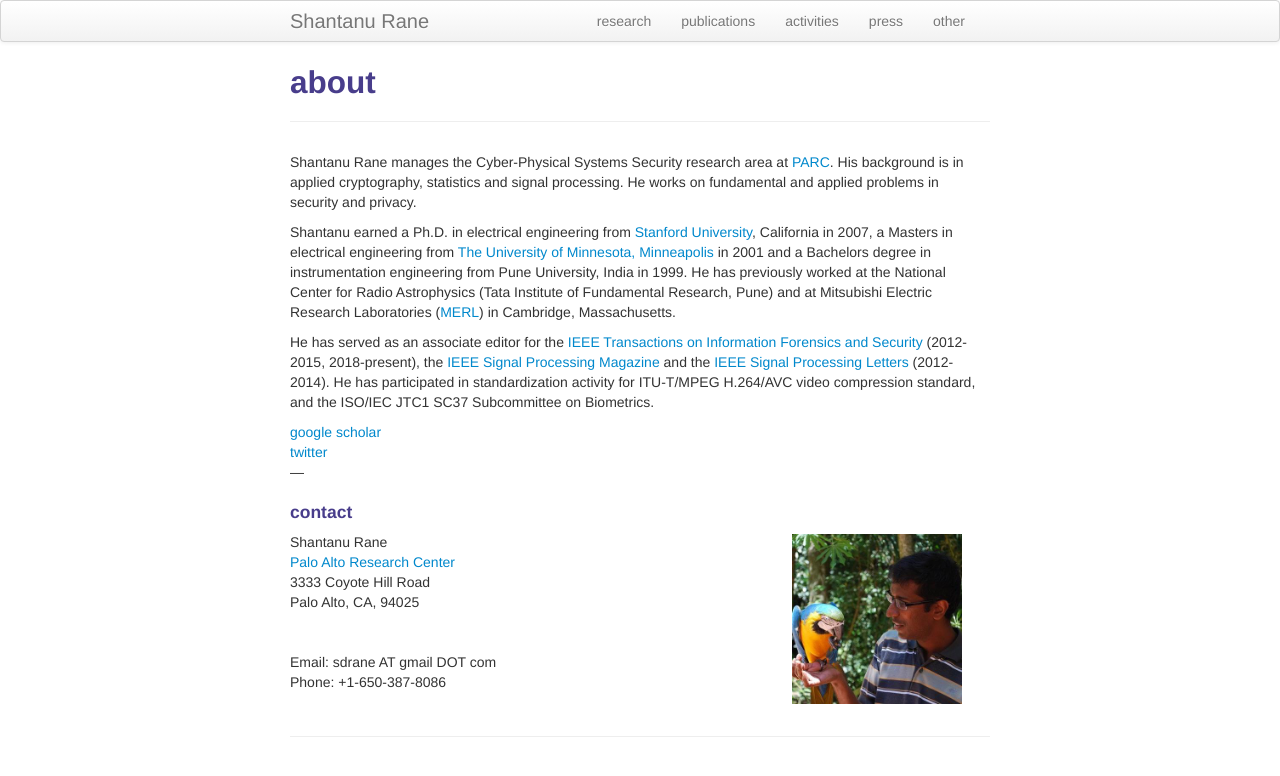
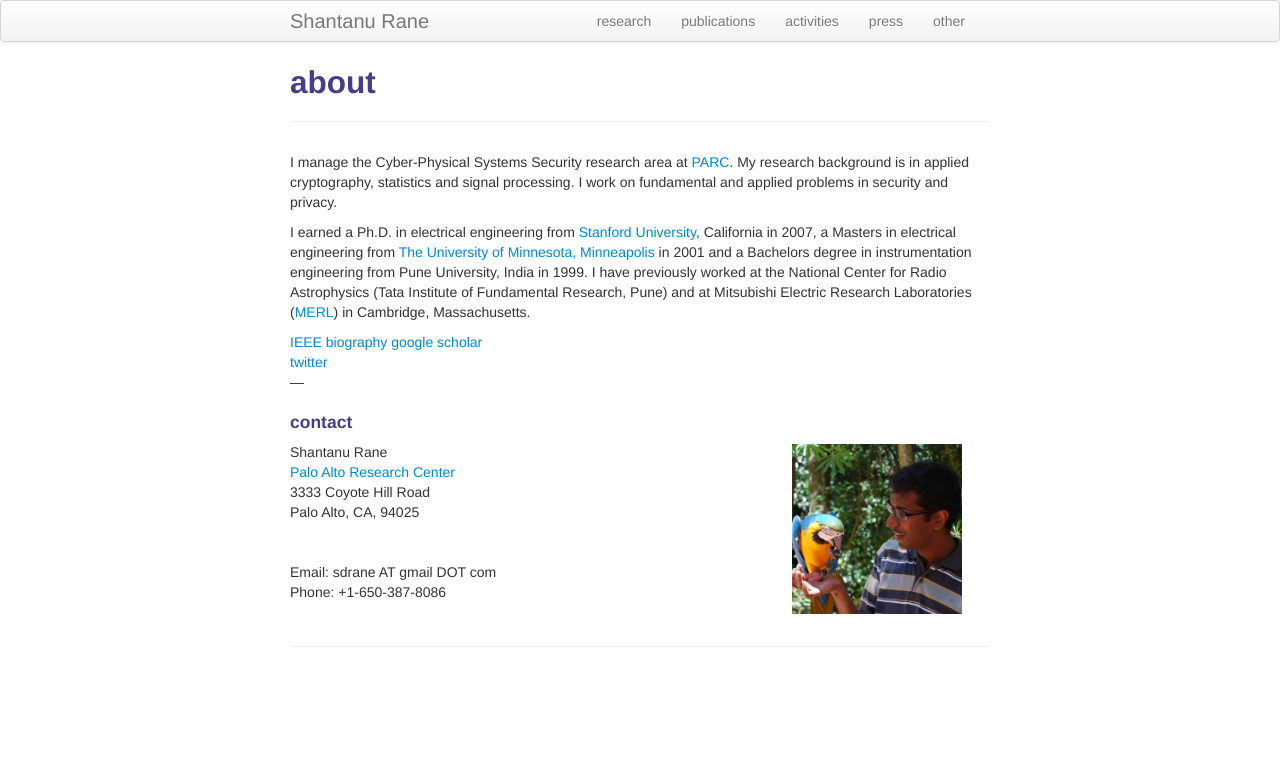
Before and after one commit to shantanudrane/shantanudrane.github.io, a Jekyll site: the page built from index.md, in a window 1280 px wide. Shown: the top 776 px of the page. Built offline with Jekyll 4.4.1, drawn with Linux system fonts in a browser that asks for light colours.

Commit message:
First person biography

```diff
--- a/index.md
+++ b/index.md
@@ -4,29 +4,17 @@ title: about
 description: Shantanu Rane is a researcher in security and privacy at the Palo Alto Research Center.
 ---
 
-Shantanu Rane manages the Cyber-Physical Systems Security research area at
-[PARC](https://www.parc.com). His background is in applied cryptography,
-statistics and signal processing. He works on fundamental and
+I manage the Cyber-Physical Systems Security research area at
+[PARC](https://www.parc.com). My research background is in applied cryptography, statistics and signal processing. I work on fundamental and
 applied problems in security and privacy.
 
-Shantanu earned a Ph.D. in electrical engineering from [Stanford
+I earned a Ph.D. in electrical engineering from [Stanford
 University](https://www.stanford.edu), California in 2007, a Masters in
 electrical engineering from
 [The University of Minnesota, Minneapolis](https://www.umn.edu) in 2001 and a
-Bachelors degree in instrumentation engineering from Pune University, India in 1999.
-He has previously worked at the National Center for Radio Astrophysics (Tata
-Institute of Fundamental Research, Pune) and at Mitsubishi Electric Research
-Laboratories ([MERL](http://www.merl.com)) in Cambridge, Massachusetts.
+Bachelors degree in instrumentation engineering from Pune University, India in 1999. I have  previously worked at the National Center for Radio Astrophysics (Tata Institute of Fundamental Research, Pune) and at Mitsubishi Electric Research Laboratories ([MERL](http://www.merl.com)) in Cambridge, Massachusetts.
 
-He has served as an associate editor for
-the [IEEE Transactions on Information Forensics and
-Security](https://signalprocessingsociety.org/publications-resources/ieee-transactions-information-forensics-and-security) (2012-2015,
-2018-present), the [IEEE Signal Processing
-Magazine](https://signalprocessingsociety.org/publications-resources/ieee-signal-processing-magazine) and the [IEEE Signal
-Processing Letters](https://signalprocessingsociety.org/publications-resources/ieee-signal-processing-letters/ieee-signal-processing-letters) (2012-2014). He has participated in standardization activity
-for ITU-T/MPEG H.264/AVC video compression standard, and the ISO/IEC JTC1
-SC37 Subcommittee on Biometrics.
-
+[IEEE biography](pages/ieeebio.md)
 [google scholar](https://scholar.google.com/citations?user=vE8fYtIAAAAJ&hl=en)<br/>
 [twitter](https://twitter.com/shantanudrane) <br/>
 ---
```
